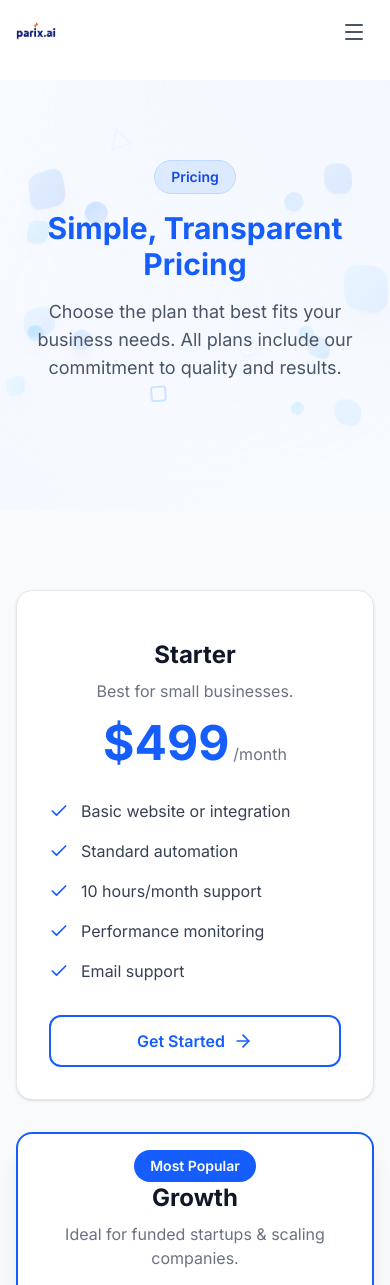
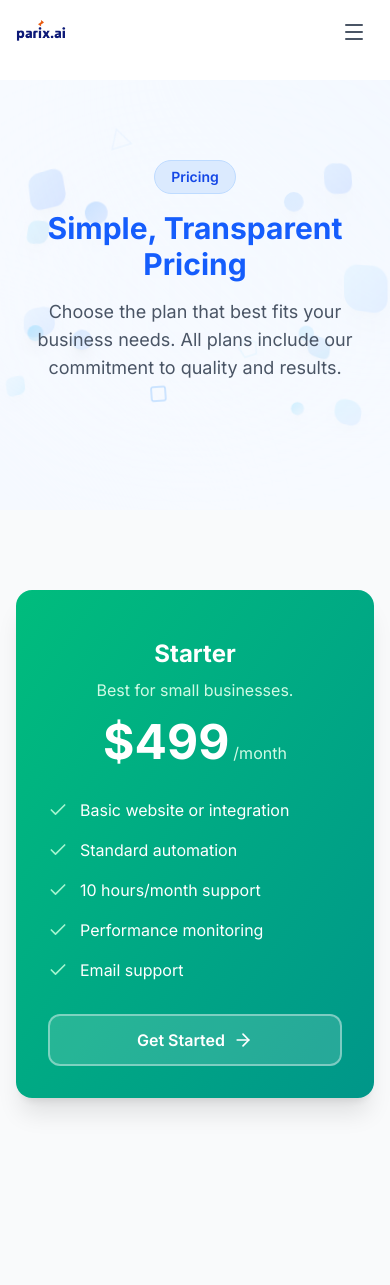
Before and after one commit to parkashkumarcs/parix-ai, a React (Vite) app: page /pricing in a window 390 px wide. Shown: the top 1285 px of the page. Built offline with nearby package versions, Linux system fonts and the light colour scheme.

Commit message:
pricing page cards plan is modified and improve ui with beautiful colors

```diff
--- a/src/components/Navbar.jsx
+++ b/src/components/Navbar.jsx
@@ -99,7 +99,7 @@ const Navbar = () => {
             <img
               src="/images/webLogo.png"
               alt="Parix.ai"
-              className="h-8 sm:h-10 lg:h-12 w-auto object-contain transition-transform group-hover:scale-105"
+              className="h-10 sm:h-12 lg:h-14 w-auto object-contain transition-transform group-hover:scale-105"
             />
           </Link>
 
--- a/src/pages/About.jsx
+++ b/src/pages/About.jsx
@@ -129,15 +129,24 @@ const About = () => {
           </AnimatedSection>
           <AnimatedSection animation="stagger" stagger={0.1}>
             <div className="grid grid-cols-1 md:grid-cols-2 lg:grid-cols-4 gap-6">
-              {differentiators.map((item, index) => (
-                <Card key={index} variant="default" className="p-6 text-center">
-                  <div className="w-14 h-14 mx-auto mb-4 bg-blue-100 rounded-xl flex items-center justify-center">
-                    <item.icon className="w-7 h-7 text-blue-600" />
+              {differentiators.map((item, index) => {
+                const cardStyles = [
+                  { bg: 'bg-gradient-to-br from-blue-500 to-blue-600', iconBg: 'bg-white/20', iconColor: 'text-white', titleColor: 'text-white', textColor: 'text-blue-100' },
+                  { bg: 'bg-gradient-to-br from-emerald-500 to-teal-600', iconBg: 'bg-white/20', iconColor: 'text-white', titleColor: 'text-white', textColor: 'text-emerald-100' },
+                  { bg: 'bg-gradient-to-br from-orange-500 to-amber-500', iconBg: 'bg-white/20', iconColor: 'text-white', titleColor: 'text-white', textColor: 'text-orange-100' },
+                  { bg: 'bg-gradient-to-br from-purple-500 to-violet-600', iconBg: 'bg-white/20', iconColor: 'text-white', titleColor: 'text-white', textColor: 'text-purple-100' },
+                ];
+                const style = cardStyles[index];
+                return (
+                  <div key={index} className={`p-6 text-center rounded-2xl shadow-lg hover:shadow-xl transition-all duration-300 hover:-translate-y-1 ${style.bg}`}>
+                    <div className={`w-14 h-14 mx-auto mb-4 ${style.iconBg} rounded-xl flex items-center justify-center backdrop-blur-sm`}>
+                      <item.icon className={`w-7 h-7 ${style.iconColor}`} />
+                    </div>
+                    <h3 className={`text-lg font-semibold ${style.titleColor} mb-2`}>{item.title}</h3>
+                    <p className={`${style.textColor} text-sm`}>{item.description}</p>
                   </div>
-                  <h3 className="text-lg font-semibold text-gray-900 mb-2">{item.title}</h3>
-                  <p className="text-gray-500 text-sm">{item.description}</p>
-                </Card>
-              ))}
+                );
+              })}
             </div>
           </AnimatedSection>
         </Container>
--- a/src/pages/Pricing.jsx
+++ b/src/pages/Pricing.jsx
@@ -97,21 +97,25 @@ const Pricing = () => {
       {/* Pricing Cards */}
       <section className="py-20 lg:py-32 bg-gray-50">
         <Container>
-          <AnimatedSection animation="stagger" stagger={0.15}>
-            <div className="grid grid-cols-1 md:grid-cols-3 gap-8 max-w-6xl mx-auto items-start">
-              {plans.map((plan, index) => (
+          <div className="grid grid-cols-1 md:grid-cols-3 gap-8 max-w-6xl mx-auto items-start">
+            {plans.map((plan, index) => {
+              const cardStyles = [
+                { bg: 'bg-gradient-to-br from-emerald-500 to-teal-600', badgeBg: 'bg-white/20', priceColor: 'text-white', titleColor: 'text-white', descColor: 'text-emerald-100', featureColor: 'text-white', checkColor: 'text-emerald-200', btnVariant: 'white' },
+                { bg: 'bg-gradient-to-br from-blue-600 to-indigo-700', badgeBg: 'bg-white', priceColor: 'text-white', titleColor: 'text-white', descColor: 'text-blue-100', featureColor: 'text-white', checkColor: 'text-blue-200', btnVariant: 'white' },
+                { bg: 'bg-gradient-to-br from-purple-600 to-violet-700', badgeBg: 'bg-white/20', priceColor: 'text-white', titleColor: 'text-white', descColor: 'text-purple-100', featureColor: 'text-white', checkColor: 'text-purple-200', btnVariant: 'white' },
+              ];
+              const style = cardStyles[index];
+
+              const cardContent = (
                 <div
-                  key={index}
-                  className={`rounded-2xl ${
-                    plan.popular
-                      ? 'bg-white border-2 border-blue-600 shadow-xl md:scale-105'
-                      : 'bg-white border border-gray-200 shadow-sm'
+                  className={`rounded-2xl shadow-xl hover:shadow-2xl transition-all duration-300 hover:-translate-y-1 ${style.bg} ${
+                    plan.popular ? 'h-full' : ''
                   }`}
                 >
                   {/* Badge Area - Always reserve space */}
                   <div className="h-8 flex items-end justify-center">
                     {plan.popular && (
-                      <div className="px-4 py-1.5 bg-blue-600 text-white rounded-full text-sm font-semibold whitespace-nowrap translate-y-1/2">
+                      <div className={`px-4 py-1.5 ${style.badgeBg} text-blue-600 rounded-full text-sm font-semibold whitespace-nowrap translate-y-1/2`}>
                         Most Popular
                       </div>
                     )}
@@ -120,31 +124,48 @@ const Pricing = () => {
                   {/* Card Content */}
                   <div className="p-8 pt-4">
                     <div className="text-center mb-8">
-                      <h3 className="text-2xl font-bold text-gray-900 mb-2">{plan.name}</h3>
-                      <p className="text-gray-500 mb-4">{plan.description}</p>
+                      <h3 className={`text-2xl font-bold ${style.titleColor} mb-2`}>{plan.name}</h3>
+                      <p className={`${style.descColor} mb-4`}>{plan.description}</p>
                       <div className="flex items-baseline justify-center">
-                        <span className="text-5xl font-bold text-blue-600">{plan.price}</span>
-                        <span className="text-gray-500 ml-1">{plan.period}</span>
+                        <span className={`text-5xl font-bold ${style.priceColor}`}>{plan.price}</span>
+                        <span className={`${style.descColor} ml-1`}>{plan.period}</span>
                       </div>
                     </div>
 
                     <ul className="space-y-4 mb-8">
                       {plan.features.map((feature, i) => (
-                        <li key={i} className="flex items-center text-gray-700">
-                          <Check className="w-5 h-5 text-blue-600 mr-3 flex-shrink-0" />
+                        <li key={i} className={`flex items-center ${style.featureColor}`}>
+                          <Check className={`w-5 h-5 ${style.checkColor} mr-3 flex-shrink-0`} />
                           {feature}
                         </li>
                       ))}
                     </ul>
 
-                    <Button to="/contact" variant={plan.popular ? 'primary' : 'outline'} className="w-full" icon={ArrowRight} iconPosition="right">
+                    <Button to="/contact" variant="ghost" className="w-full !bg-white/15 border-2 border-white/40 !text-white hover:!bg-white hover:!text-gray-900 hover:border-white" icon={ArrowRight} iconPosition="right">
                       {plan.cta}
                     </Button>
                   </div>
                 </div>
-              ))}
-            </div>
-          </AnimatedSection>
+              );
+
+              // Wrap popular card with gradient border
+              if (plan.popular) {
+                return (
+                  <AnimatedSection key={index} animation="scaleIn" delay={index * 0.15} once={false}>
+                    <div className="md:scale-105 p-[3px] rounded-[20px] bg-gradient-to-r from-pink-500 via-amber-400 to-cyan-400 shadow-[0_0_40px_rgba(251,191,36,0.3)] hover:shadow-[0_0_50px_rgba(251,191,36,0.5)] transition-all duration-300">
+                      {cardContent}
+                    </div>
+                  </AnimatedSection>
+                );
+              }
+
+              return (
+                <AnimatedSection key={index} animation="scaleIn" delay={index * 0.15} once={false}>
+                  {cardContent}
+                </AnimatedSection>
+              );
+            })}
+          </div>
         </Container>
       </section>
 
```
